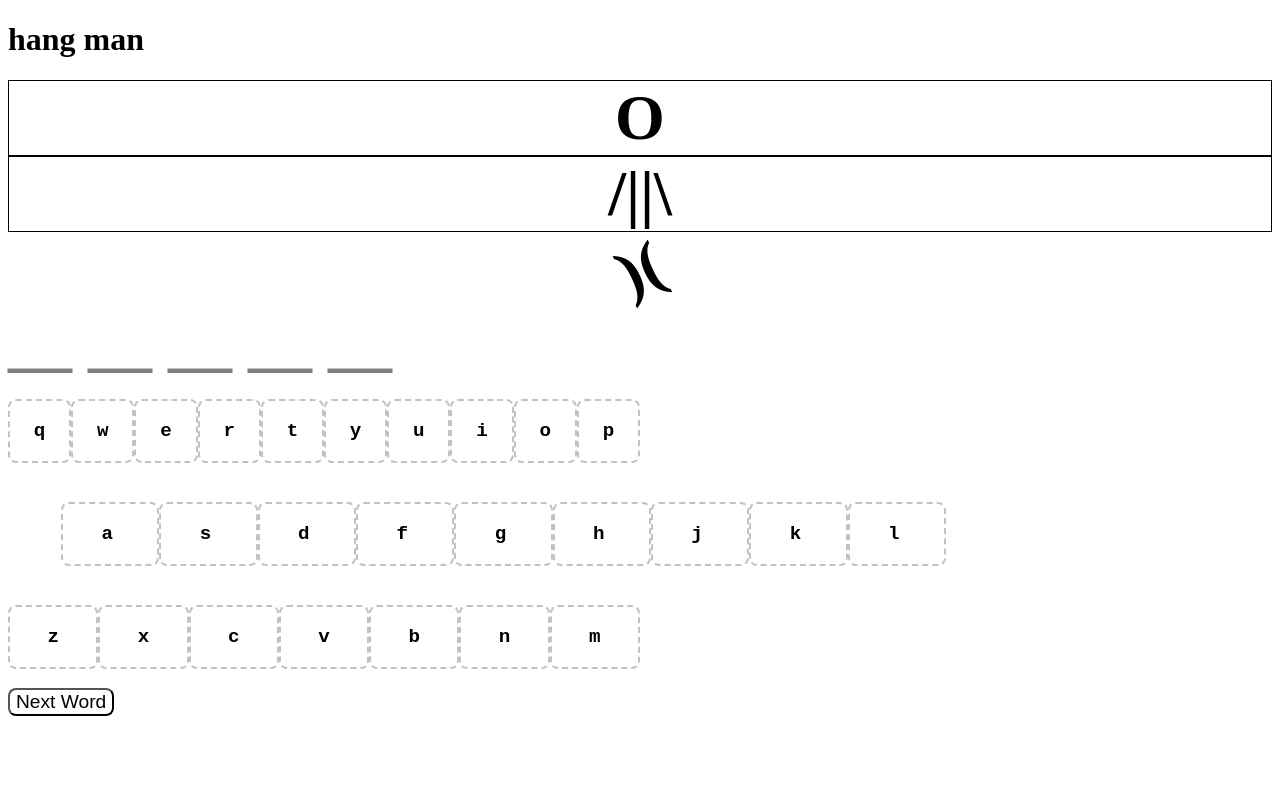
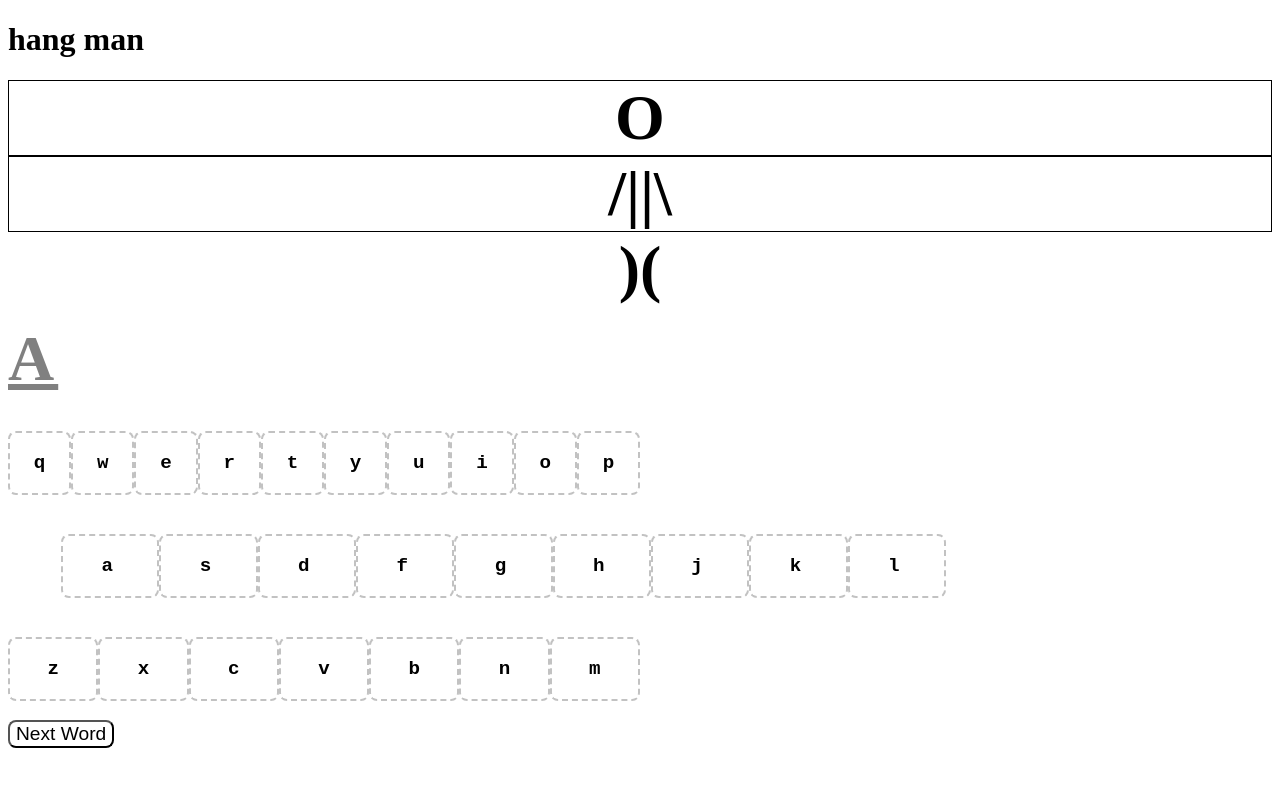
Before and after one commit to beaudaignault/hangman, a plain HTML site: page index.html in a window 1280 px wide. Drawn offline with nearby package versions, Linux system fonts and the light colour scheme.

Commit message:
put secret in frontend
intend to conceal, somehow

```diff
--- a/index.html
+++ b/index.html
@@ -26,8 +26,8 @@
   </div>
 </main>
 
-<section>
-  <b id="success-attempt">__ __ __ __ __ </b>
+<section class="secretword">
+ <p id="success-attempt"></p>
 </section>
 
   <div id="keyboard" class="keyboard">
--- a/js/main.js
+++ b/js/main.js
@@ -1,8 +1,10 @@
-
 /*----- constants -----*/
 
 /*----- app's state (variables) -----*/
-var secret = [], guess = [], rightGuess = [], numWrong, guessIdx, clickCount = 0
+var secret = [],
+  guess = [],
+  rightGuess = [],
+  numWrong, guessIdx, clickCount = 0
 /*----- cached element references -----*/
 var wordsArray = [
   "Apples",
@@ -12,17 +14,32 @@ var wordsArray = [
 ];
 /*----- event listeners -----*/
 /*----- functions -----*/
-$(document).ready(function() {
+$(document).ready(function () {
   // choose random word from wordsArray, hold it in randomWord
   function randomFromArray() {
     var random = Math.floor(Math.random() * wordsArray.length)
     var randomToString = wordsArray[random];
     console.log(randomToString);
     secret = randomToString.split("");
-console.log(secret)
+    console.log(secret + ' foo')
   }
   randomFromArray();
   //click on data-char item in page saves data-char in string, and checks against randomWord characters
+  function wordFrontend() {
+
+    for (var i = 0; i < secret.length; i++) {
+      let secretIdx = secret.length;
+
+      $(".secretword > p").append('<b class="conceal" data-idx ='  + secret.length  + '>' + secret[i] + '</b>');
+
+          var elements = document.getElemntById('success-attempt').getElementsByClassName('conceal');
+          return elements.innerText = ' _ ';
+
+        // secretIdx.innerText = " _ ";
+
+    };
+  }
+  wordFrontend();
   // if character is in randomWord, create innerHTML element containing the character
 
 
@@ -39,4 +56,4 @@ function render() {
       renderTurn();
     }
   }
- });//end ready
+}); //end ready
--- a/styles/style.css
+++ b/styles/style.css
@@ -24,11 +24,11 @@ section b {
   color: gray;
 }
 #legs:last-child {
-transform: rotate(-25deg);
+/* transform: rotate(-25deg); */
 border: none;
 }
 #legs:nth-child(2){
-  transform: rotate(25deg);
+  /* transform: rotate(25deg); */
 }
 form {
   margin-bottom: 20%;
@@ -71,3 +71,16 @@ button {
   font-size: 1.2em;
   margin-right: 2%;
 }
+.secretword p b {
+  display: inline;
+  letter-spacing: 4px;
+}
+.conceal {
+  /* position: relative;
+  left: 999999px; */
+  text-decoration: underline;
+}
+.reveal {
+  /* position: relative;
+  left: 0; */
+}
```
Lines whose indentation alone changed are shown as unchanged.
